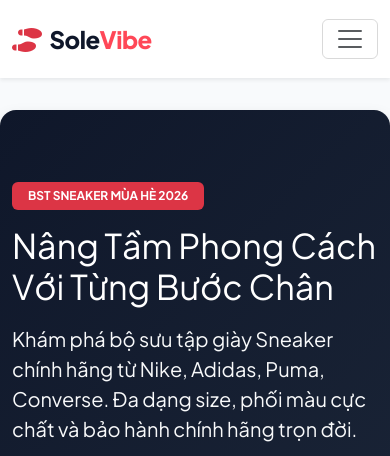
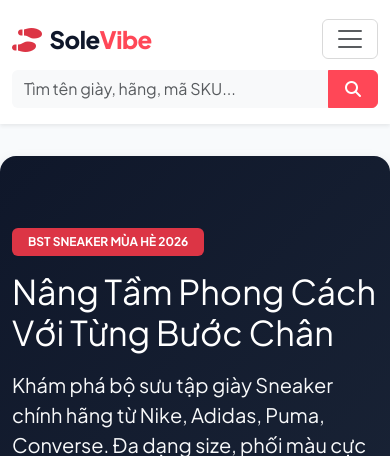
Before and after one commit to namnguyen533/bangiay, a PHP site: page /www/ in a window 390 px wide. Shown: the top 456 px of the page. Run offline with PHP 8.4, Linux system fonts and the light colour scheme; data that the repository does not hold is empty.

Commit message:
fix: tách thanh tìm kiếm khỏi menu điều hướng
Giữ ô tìm kiếm độc lập trên màn hình nhỏ và tránh tràn ngang ở trang chi tiết.

Co-authored-by: Copilot <223556219+Copilot@users.noreply.github.com>

```diff
--- a/app/Views/client/detail.php
+++ b/app/Views/client/detail.php
@@ -8,7 +8,7 @@
         </ol>
     </nav>
 
-    <div class="row g-5">
+    <div class="row g-4 g-lg-5">
         <!-- Cột Gallery Ảnh Sản Phẩm -->
         <div class="col-lg-6">
             <div class="bg-white p-3 rounded-4 border shadow-sm mb-3 text-center position-relative overflow-hidden" style="min-height: 420px; display: flex; align-items: center; justify-content: center;">
@@ -89,7 +89,7 @@
                 </div>
 
                 <!-- Hiển thị Giá Động -->
-                <div class="p-3 bg-light rounded-3 mb-4 d-flex align-items-baseline gap-3">
+                <div class="p-3 bg-light rounded-3 mb-4 d-flex flex-wrap align-items-baseline gap-3">
                     <?php if ($defaultSale && $defaultSale < $defaultPrice): ?>
                         <span id="displayPrice" class="fs-2 fw-black text-danger"><?= format_price($defaultSale) ?></span>
                         <span id="displayOldPrice" class="fs-5 text-decoration-line-through text-secondary"><?= format_price($defaultPrice) ?></span>
--- a/app/Views/layouts/header.php
+++ b/app/Views/layouts/header.php
@@ -41,6 +41,28 @@ $currentUser = auth();
         }
         .navbar-brand span {
             color: var(--primary);
+        }
+        .navbar-search {
+            position: relative;
+            flex: 1 1 20rem;
+            min-width: 0;
+            max-width: 480px;
+            z-index: 1;
+        }
+        @media (max-width: 1199.98px) {
+            .navbar > .container {
+                flex-wrap: wrap;
+            }
+            .navbar-search {
+                order: 3;
+                flex: 0 0 100%;
+                max-width: none;
+                margin: 0.5rem 0 0 !important;
+            }
+            #navContent {
+                order: 4;
+                flex-basis: 100%;
+            }
         }
         .nav-link {
             font-weight: 600;
@@ -374,19 +396,18 @@ $currentUser = auth();
 <body>
 
     <!-- Header Navigation -->
-    <nav class="navbar navbar-expand-lg bg-white sticky-top shadow-sm py-3">
+    <nav class="navbar navbar-expand-xl bg-white sticky-top shadow-sm py-3">
         <div class="container">
             <a class="navbar-brand" href="<?= route_url() ?>">
                 <i class="fa-solid fa-shoe-prints me-2 text-danger"></i>Sole<span>Vibe</span>
             </a>
 
-            <button class="navbar-toggler" type="button" data-bs-toggle="collapse" data-bs-target="#navContent">
+            <button class="navbar-toggler order-2" type="button" data-bs-toggle="collapse" data-bs-target="#navContent">
                 <span class="navbar-toggler-icon"></span>
             </button>
 
-            <div class="collapse navbar-collapse" id="navContent">
-                <!-- Search bar -->
-                <form class="d-flex mx-lg-4 my-2 my-lg-0 flex-grow-1 position-relative" action="<?= route_url('products') ?>" method="GET" style="max-width: 480px;">
+            <!-- Search stays outside the collapsible navigation so it cannot collide with page content. -->
+            <form class="navbar-search d-flex mx-xl-4 my-2 my-xl-0" action="<?= route_url('products') ?>" method="GET">
                 <input type="hidden" name="act" value="products">
                 <div class="input-group">
                     <input id="searchInput" class="form-control bg-light border-0" type="search" name="q" placeholder="Tìm tên giày, hãng, mã SKU..." value="<?= htmlspecialchars($_GET['q'] ?? '') ?>" autocomplete="off">
@@ -394,10 +415,10 @@ $currentUser = auth();
                         <i class="fa-solid fa-magnifying-glass"></i>
                     </button>
                 </div>
-                    <!-- Live Search Suggestions Box -->
                 <div id="searchSuggestBox" class="position-absolute start-0 end-0 bg-white rounded-3 shadow-lg border mt-1 p-2 d-none" style="top: 100%; z-index: 1060; max-height: 420px; overflow-y: auto;"></div>
             </form>
 
+            <div class="collapse navbar-collapse" id="navContent">
                 <!-- Navigation links -->
                 <ul class="navbar-nav ms-auto align-items-center gap-1">
                     <li class="nav-item">
```
Lines whose indentation alone changed are shown as unchanged.
